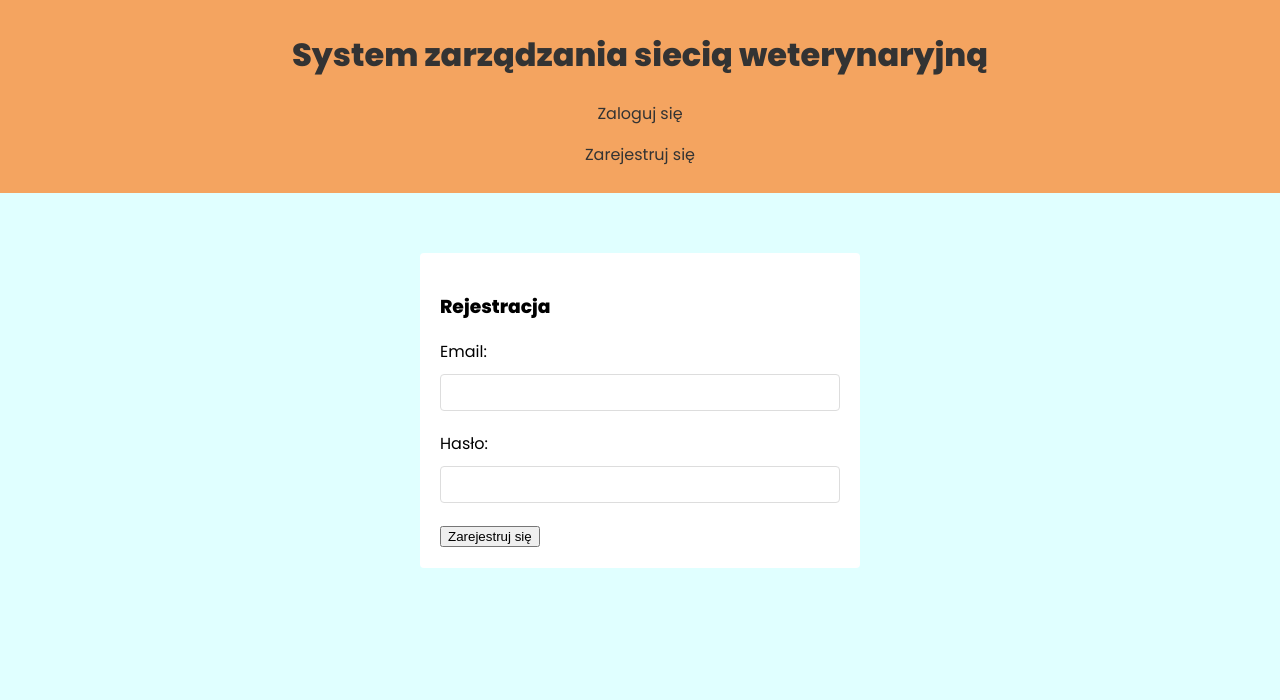
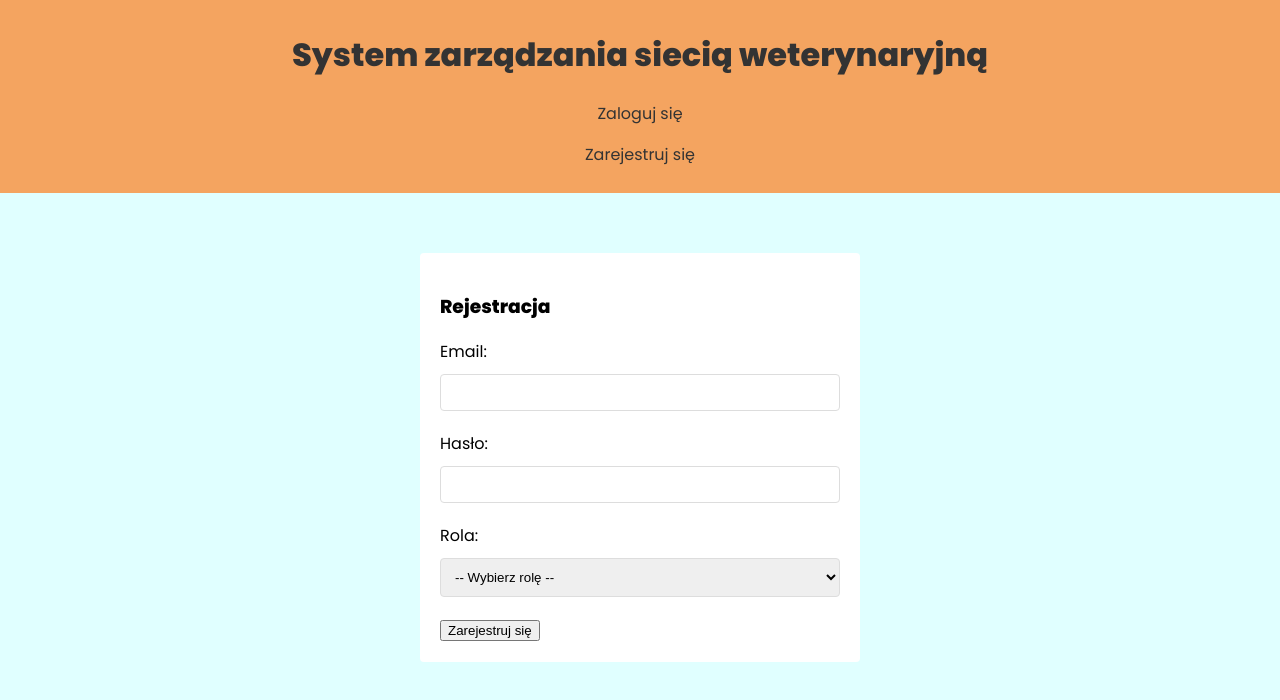
Before and after one commit to vet-agh/VET, a React (Create React App) app in the folder frontend/: page /signup in a window 1280 px wide. Shown: the top 700 px of the page. Built offline with nearby package versions, Linux system fonts and the light colour scheme.

Commit message:
VET-108 Signup form update

```diff
--- a/frontend/src/hooks/useSignup.js
+++ b/frontend/src/hooks/useSignup.js
@@ -6,14 +6,14 @@ export const useSignup = () => {
     const [isLoading, setIsLoading] = useState(null)
     const {dispatch} = useAuthContext()
 
-    const signup = async (email, password) => {
+    const signup = async (email, password, role) => {
         setIsLoading(true)
         setError(null)
 
     const response = await fetch('/api/user/signup', {
         method: 'POST',
         headers: {'Content-Type':'application/json'},
-        body: JSON.stringify({email, password})
+        body: JSON.stringify({email, password, role})
     })
     const json = await response.json()
 
--- a/frontend/src/pages/Signup.js
+++ b/frontend/src/pages/Signup.js
@@ -4,11 +4,27 @@ import {useSignup} from '../hooks/useSignup'
 const Signup = () => {
     const [email, setEmail] = useState('')
     const [password, setPassword] = useState('')
+    const [role, setRole] = useState('')
     const {signup, error, isLoading} = useSignup()
+
+    const options = [
+        {
+          label: "Administracja",
+          value: 1,
+        },
+        {
+          label: "Recepcja",
+          value: 2,
+        },
+        {
+          label: "Lekarz",
+          value: 3,
+        },
+      ]
 
     const handleSubmit = async (e) => {
         e.preventDefault()
-        await signup(email, password)
+        await signup(email, password, role)
     }
 
     return (
@@ -22,6 +38,16 @@ const Signup = () => {
             <label> Hasło:  </label>
             <input type = "password" onChange={(e) => setPassword(e.target.value)} value={password}/>
 
+            <label> Rola:  </label>
+            <select onChange={(e) => setRole(e.target.value)} value = {role}>
+                <option value=''> -- Wybierz rolę -- </option>
+                {options.map((option) => (
+                    <option key={option.value} value={option.value}>
+                        {option.label}
+                    </option>
+                ))}
+            </select>
+
             <button disabled={isLoading}> Zarejestruj się </button>
             {error && <div className="error"> {error} </div>}
 
```
